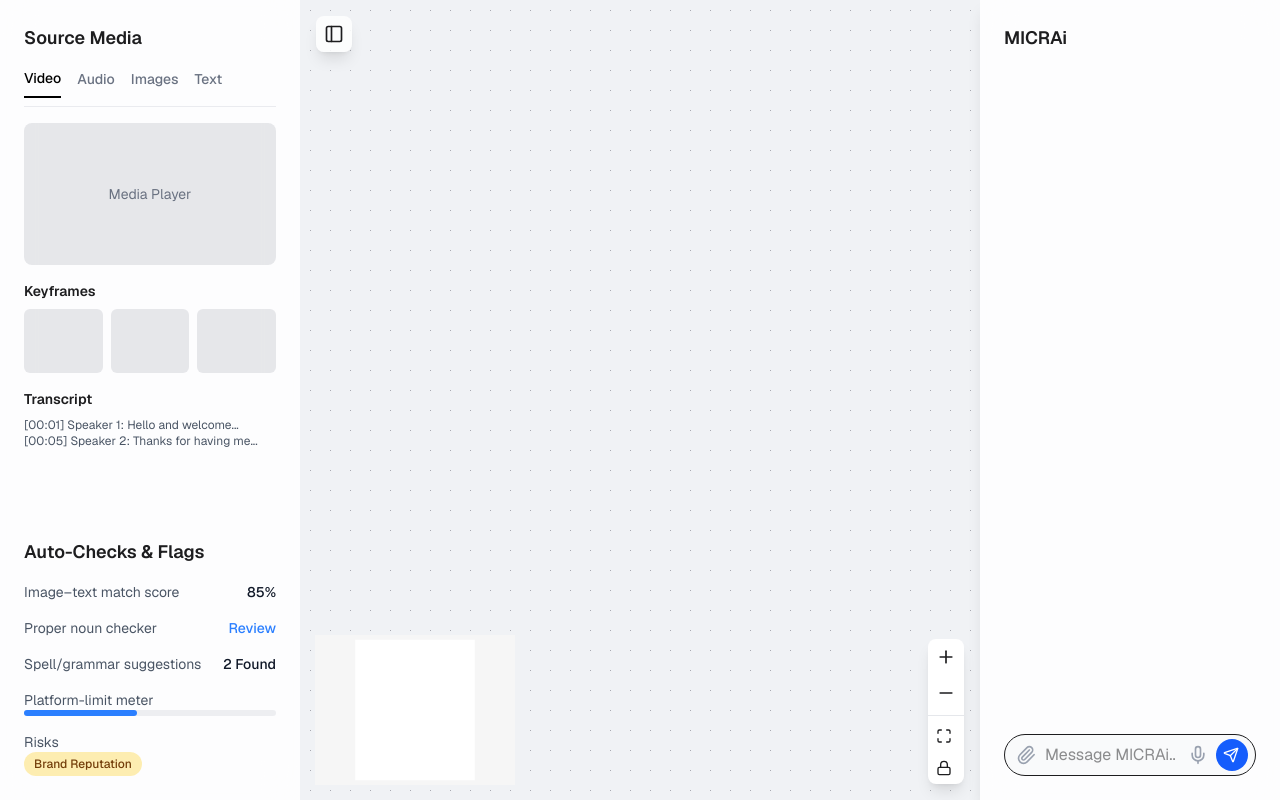
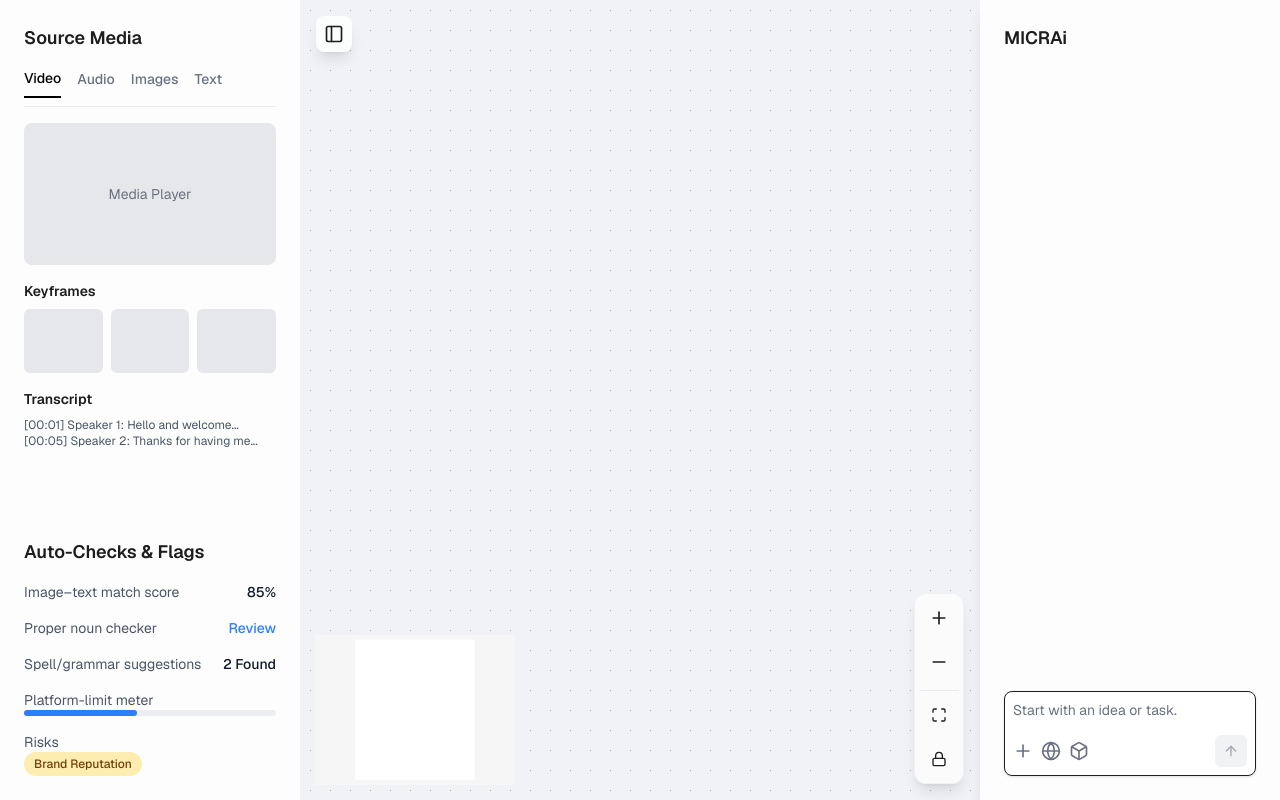
Before and after one commit to mcronin4/MiCRA, a Next.js app in the folder frontend/: page / in a window 1280 px wide. Built offline with nearby package versions, Linux system fonts and the light colour scheme.

Commit message:
last grind

```diff
--- a/frontend/package.json
+++ b/frontend/package.json
@@ -17,6 +17,7 @@
     "react": "19.1.0",
     "react-dom": "19.1.0",
     "react-draggable": "^4.4.6",
+    "react-icons": "^5.5.0",
     "react-zoom-pan-pinch": "^3.7.0",
     "sonner": "^2.0.7",
     "tailwind-merge": "^3.3.1"
--- a/frontend/src/app/globals.css
+++ b/frontend/src/app/globals.css
@@ -25,6 +25,7 @@ body {
   font-family: -apple-system, BlinkMacSystemFont, "San Francisco", "SF Pro Display", "SF UI Display", "SF UI Text", "Segoe UI", system-ui, Tahoma, Geneva, Verdana, sans-serif;
   -webkit-font-smoothing: antialiased;
   -moz-osx-font-smoothing: grayscale;
+  transition: all 0.2s ease-in-out;
 }
 
 @keyframes fade-in {
--- a/frontend/src/components/FinalReview.tsx
+++ b/frontend/src/components/FinalReview.tsx
@@ -1,6 +1,6 @@
 "use client";
-import React, { useState, useRef, useCallback } from 'react';
-import { Paperclip, Mic, Send, PanelLeft, PanelRight } from 'lucide-react';
+import React, { useState, useRef, useCallback, useEffect } from 'react';
+import { Plus, Globe, Box, ArrowUp, PanelLeft, PanelRight } from 'lucide-react';
 import { ReactFlowWrapper } from './canvas/ReactFlowWrapper';
 import type { Node, Edge, OnConnect } from '@xyflow/react';
 import { LinkedInComponent } from './canvas/LinkedInComponent';
@@ -27,10 +27,16 @@ const FinalReview = () => {
   const [sidebarsVisible, setSidebarsVisible] = useState(true);
   const [chatMessage, setChatMessage] = useState('');
   const [chatHistory, setChatHistory] = useState<{ user: string; text: string }[]>([]);
+  const textareaRef = useRef<HTMLTextAreaElement>(null);
   const nextId = useRef(0);
   const canvasContainerRef = useRef<HTMLDivElement>(null);
   const [reactFlowInstance, setReactFlowInstance] = useState<any>(null);
   const [isLocked, setIsLocked] = useState(false);
+  const [isClient, setIsClient] = useState(false);
+
+  useEffect(() => {
+    setIsClient(true);
+  }, []);
 
   const SourceMediaContent = () => {
     switch (activeTab) {
@@ -327,7 +333,7 @@ const FinalReview = () => {
               <div key={index} className={`flex mb-4 ${chat.user === 'You' ? 'justify-end' : 'justify-start'}`}>
                 <div className="flex-1">
                   {chat.user === 'You' ? (
-                    <div className="bg-gray-100 p-3 rounded-lg">
+                    <div className="bg-[#F4F4F6] text-[#1d1d1f] p-3 rounded-lg">
                       <p className="text-sm">{chat.text}</p>
                     </div>
                   ) : (
@@ -338,16 +344,42 @@ const FinalReview = () => {
               </div>
             ))}
           </div>
-          <div className="mt-4 relative">
-            <input type="text" placeholder="Message MICRAi..." className="w-full pl-10 pr-20 py-2 border rounded-full bg-gray-50 focus:outline-none focus:ring-2 focus:ring-blue-400" value={chatMessage} onChange={(e) => setChatMessage(e.target.value)} />
-            <Paperclip className="absolute left-3 top-1/2 -translate-y-1/2 text-gray-400" size={20} />
-            <div className="absolute right-2 top-1/2 -translate-y-1/2 flex items-center space-x-2">
-              <Mic className="text-gray-400 cursor-pointer" size={20} />
-              <button className="bg-blue-600 text-white w-8 h-8 rounded-full flex items-center justify-center" onClick={handleSendMessage}>
-                <Send size={16} className="-ml-0.5" />
+          {isClient && <div className="mt-4 p-2 border rounded-lg bg-white/80 shadow-sm">
+            <textarea
+              ref={textareaRef}
+              placeholder="Start with an idea or task."
+              className="w-full bg-transparent focus:outline-none resize-none text-sm placeholder-gray-500"
+              value={chatMessage}
+              onChange={(e) => {
+                setChatMessage(e.target.value);
+                if (textareaRef.current) {
+                  textareaRef.current.style.height = 'auto';
+                  textareaRef.current.style.height = `${e.target.scrollHeight}px`;
+                }
+              }}
+              onKeyDown={(e) => {
+                if (e.key === 'Enter' && !e.shiftKey) {
+                  e.preventDefault();
+                  handleSendMessage();
+                }
+              }}
+              rows={1}
+            />
+            <div className="flex justify-between items-center mt-2">
+              <div className="flex items-center space-x-2 text-gray-500">
+                <Plus size={20} className="cursor-pointer hover:text-gray-800" />
+                <Globe size={20} className="cursor-pointer hover:text-gray-800" />
+                <Box size={20} className="cursor-pointer hover:text-gray-800" />
+              </div>
+              <button
+                className="bg-gray-200 text-gray-600 w-8 h-8 rounded-md flex items-center justify-center hover:bg-gray-300 disabled:opacity-50"
+                onClick={handleSendMessage}
+                disabled={!chatMessage.trim()}
+              >
+                <ArrowUp size={16} />
               </button>
             </div>
-          </div>
+          </div>}
         </div>
       )}
     </div>
--- a/frontend/src/components/HitlReview.tsx
+++ b/frontend/src/components/HitlReview.tsx
@@ -1,4 +1,5 @@
-import React, { useState } from 'react';
+import React, { useState, useRef, useEffect } from 'react';
+import { Button } from '@/components/ui/button';
 
 interface HitlReviewProps {
   content: string;
@@ -11,6 +12,14 @@ const HitlReview: React.FC<HitlReviewProps> = ({ content, onApprove, onEdit, onS
   const [isEditing, setIsEditing] = useState(false);
   const [editedContent, setEditedContent] = useState(content);
   const [sendBackReason, setSendBackReason] = useState('');
+  const textareaRef = useRef<HTMLTextAreaElement>(null);
+
+  useEffect(() => {
+    if (isEditing && textareaRef.current) {
+      textareaRef.current.style.height = 'auto';
+      textareaRef.current.style.height = `${textareaRef.current.scrollHeight}px`;
+    }
+  }, [isEditing, editedContent]);
 
   const handleEdit = () => {
     onEdit(editedContent);
@@ -23,21 +32,32 @@ const HitlReview: React.FC<HitlReviewProps> = ({ content, onApprove, onEdit, onS
     }
   };
 
+  const handleContentChange = (e: React.ChangeEvent<HTMLTextAreaElement>) => {
+    setEditedContent(e.target.value);
+    if (textareaRef.current) {
+      textareaRef.current.style.height = 'auto';
+      textareaRef.current.style.height = `${textareaRef.current.scrollHeight}px`;
+    }
+  };
+
+
   return (
-    <div className="mt-10">
-      <div className="border border-gray-200 rounded-xl overflow-hidden">
+    <div className="mt-10 max-w-2xl mx-auto">
+      <div className="border border-gray-200 rounded-xl shadow-sm overflow-hidden">
         <div className="bg-gray-50 px-6 py-4 border-b border-gray-200">
-          <h3 className="text-lg font-semibold text-[#1d1d1f]">Review Content</h3>
+          <h3 className="text-lg font-semibold text-gray-800">Review Content</h3>
         </div>
         <div className="bg-white p-6">
           {isEditing ? (
             <textarea
-              className="w-full h-48 px-5 py-4 bg-gray-50 border border-gray-300 rounded-xl text-base text-[#1d1d1f] placeholder-[#86868b] focus:outline-none focus:ring-2 focus:ring-[#0071e3] focus:border-transparent transition-all duration-200 resize-none"
+              ref={textareaRef}
+              className="w-full px-4 py-3 bg-gray-50 border border-gray-300 rounded-lg text-base text-gray-900 placeholder-gray-500 focus:outline-none focus:ring-2 focus:ring-blue-500 focus:border-transparent transition-all duration-200 resize-none overflow-hidden"
               value={editedContent}
-              onChange={(e) => setEditedContent(e.target.value)}
+              onChange={handleContentChange}
+              rows={1}
             />
           ) : (
-            <pre className="text-[#1d1d1f] whitespace-pre-wrap text-sm leading-relaxed font-normal">
+            <pre className="text-gray-800 whitespace-pre-wrap text-base leading-relaxed font-normal">
               {content}
             </pre>
           )}
@@ -45,44 +65,33 @@ const HitlReview: React.FC<HitlReviewProps> = ({ content, onApprove, onEdit, onS
         <div className="bg-gray-50 px-6 py-4 flex items-center justify-between">
           <div>
             {isEditing ? (
-              <button
-                onClick={handleEdit}
-                className="px-4 py-2 bg-blue-500 text-white rounded-lg hover:bg-blue-600 focus:outline-none focus:ring-2 focus:ring-blue-500 focus:ring-offset-2 transition-all duration-200 text-sm font-medium"
-              >
+              <Button onClick={handleEdit}>
                 Save Edits
-              </button>
+              </Button>
             ) : (
-              <button
-                onClick={() => setIsEditing(true)}
-                className="px-4 py-2 bg-gray-200 text-gray-700 rounded-lg hover:bg-gray-300 focus:outline-none focus:ring-2 focus:ring-gray-400 focus:ring-offset-2 transition-all duration-200 text-sm font-medium"
-              >
+              <Button onClick={() => setIsEditing(true)} variant="secondary">
                 Edit
-              </button>
+              </Button>
             )}
           </div>
-          <div className="flex items-center space-x-4">
-            <button
-              onClick={onApprove}
-              className="px-4 py-2 bg-green-500 text-white rounded-lg hover:bg-green-600 focus:outline-none focus:ring-2 focus:ring-green-500 focus:ring-offset-2 transition-all duration-200 text-sm font-medium"
-            >
-              Approve
-            </button>
-            <div>
-              <input
+          <div className="flex items-center space-x-2">
+             <input
                 type="text"
-                className="px-3 py-2 border border-gray-300 rounded-lg text-sm"
+                className="px-3 py-2 border border-gray-300 rounded-lg text-sm w-48 focus:outline-none focus:ring-2 focus:ring-blue-500"
                 placeholder="Reason for sending back..."
                 value={sendBackReason}
                 onChange={(e) => setSendBackReason(e.target.value)}
               />
-              <button
-                onClick={handleSendBack}
-                disabled={!sendBackReason.trim()}
-                className="ml-2 px-4 py-2 bg-red-500 text-white rounded-lg hover:bg-red-600 focus:outline-none focus:ring-2 focus:ring-red-500 focus:ring-offset-2 transition-all duration-200 text-sm font-medium disabled:opacity-50"
-              >
-                Send Back
-              </button>
-            </div>
+            <Button onClick={onApprove} variant="default" className="bg-green-500 hover:bg-green-600">
+              Approve
+            </Button>
+            <Button
+              onClick={handleSendBack}
+              disabled={!sendBackReason.trim()}
+              variant="destructive"
+            >
+              Send Back
+            </Button>
           </div>
         </div>
       </div>
--- a/frontend/src/components/ZoomControls.tsx
+++ b/frontend/src/components/ZoomControls.tsx
@@ -1,5 +1,6 @@
 import React from 'react';
 import { Plus, Minus, Maximize, Lock } from 'lucide-react';
+import { Button } from './ui/button';
 
 interface ZoomControlsProps {
   scale: number;
@@ -19,20 +20,20 @@ const ZoomControls: React.FC<ZoomControlsProps> = ({
   isLocked,
 }) => {
   return (
-    <div className="absolute bottom-4 right-4 bg-white rounded-lg shadow-lg flex flex-col items-center">
-      <button onClick={onZoomIn} className="p-2 hover:bg-gray-100 w-full">
+    <div className="absolute bottom-4 right-4 bg-white/70 backdrop-blur-sm border border-gray-200/50 rounded-xl shadow-lg flex flex-col items-center p-1 space-y-1">
+      <Button variant="ghost" size="icon" onClick={onZoomIn}>
         <Plus size={20} />
-      </button>
-      <button onClick={onZoomOut} className="p-2 hover:bg-gray-100 w-full">
+      </Button>
+      <Button variant="ghost" size="icon" onClick={onZoomOut}>
         <Minus size={20} />
-      </button>
-      <div className="w-full border-t border-gray-200 my-1"></div>
-      <button onClick={onFitView} className="p-2 hover:bg-gray-100 w-full">
+      </Button>
+      <div className="w-full border-t border-gray-200/80 my-1"></div>
+      <Button variant="ghost" size="icon" onClick={onFitView}>
         <Maximize size={16} />
-      </button>
-      <button onClick={onToggleLock} className={`p-2 hover:bg-gray-100 w-full ${isLocked ? 'text-blue-500' : ''}`}>
+      </Button>
+      <Button variant="ghost" size="icon" onClick={onToggleLock} className={`${isLocked ? 'text-blue-500' : ''}`}>
         <Lock size={16} />
-      </button>
+      </Button>
     </div>
   );
 };
--- a/frontend/src/components/canvas/Canvas.tsx
+++ b/frontend/src/components/canvas/Canvas.tsx
@@ -13,7 +13,7 @@ import {
   Sparkles,
   Upload,
 } from "lucide-react";
-import { useCallback, useEffect, useRef, useState, type DragEvent } from "react";
+import { useCallback, useEffect, useRef, useState, type DragEvent, MouseEvent } from "react";
 import { Button } from "@/components/ui/button"; // Assuming you have a Button component
 import type { Edge, Node, NodeTypes, OnConnect, Viewport } from "@xyflow/react";
 import { ReactFlowWrapper } from "./ReactFlowWrapper";
@@ -21,6 +21,8 @@ import { LinkedInNode } from "./LinkedInNode";
 import { EmailNode } from "./EmailNode";
 import { TikTokNode } from "./TikTokNode";
 import ZoomControls from "../ZoomControls";
+import AddPartMenu from "../AddPartMenu";
+import PartContextMenu from "../PartContextMenu";
 
 const nodeTypes: NodeTypes = {
   linkedIn: LinkedInNode,
@@ -82,11 +84,43 @@ function InnerCanvas({
   const [isSidebarCollapsed, setIsSidebarCollapsed] = useState(false);
   const [isLocked, setIsLocked] = useState(false);
   const [zoom, setZoom] = useState(1);
+  const [addMenu, setAddMenu] = useState<{ x: number; y: number } | null>(null);
+  const [contextMenu, setContextMenu] = useState<{ x: number; y: number; nodeId: string } | null>(null);
 
   const onConnect: OnConnect = useCallback(
     (params) => setEdges((eds: Edge[]) => addEdge(params, eds)),
     [setEdges, addEdge]
   );
+
+  const onPaneContextMenu = useCallback(
+    (event: MouseEvent) => {
+      event.preventDefault();
+      setContextMenu(null);
+      setAddMenu({
+        x: event.clientX,
+        y: event.clientY,
+      });
+    },
+    [setAddMenu]
+  );
+
+  const onNodeContextMenu = useCallback(
+    (event: MouseEvent, node: Node) => {
+      event.preventDefault();
+      setAddMenu(null);
+      setContextMenu({
+        x: event.clientX,
+        y: event.clientY,
+        nodeId: node.id,
+      });
+    },
+    [setContextMenu]
+  );
+
+  const onPaneClick = useCallback(() => {
+    setAddMenu(null);
+    setContextMenu(null);
+  }, []);
 
   const onDragOver = useCallback((event: DragEvent) => {
     event.preventDefault();
@@ -118,6 +152,48 @@ function InnerCanvas({
     },
     [reactFlowInstance, setNodes]
   );
+
+  const addNode = (type: string) => {
+    if (!addMenu) return;
+    const position = reactFlowInstance.screenToFlowPosition({
+      x: addMenu.x,
+      y: addMenu.y,
+    });
+    const newNode: Node = {
+      id: `${type}-${Date.now()}`,
+      type,
+      position,
+      data: { label: `${type} node` },
+    };
+    setNodes((nds: Node[]) => nds.concat(newNode));
+  };
+
+  const deleteNode = () => {
+    if (!contextMenu) return;
+    setNodes((nds: Node[]) => nds.filter((n: Node) => n.id !== contextMenu.nodeId));
+  };
+
+  const duplicateNode = () => {
+    if (!contextMenu) return;
+    const nodeToDuplicate = nodes.find((n: Node) => n.id === contextMenu.nodeId);
+    if (!nodeToDuplicate) return;
+    const newNode: Node = {
+      ...nodeToDuplicate,
+      id: `${nodeToDuplicate.type}-${Date.now()}`,
+      position: {
+        x: nodeToDuplicate.position.x + 20,
+        y: nodeToDuplicate.position.y + 20,
+      },
+    };
+    setNodes((nds: Node[]) => nds.concat(newNode));
+  };
+
+  const copyNode = () => {
+    if (!contextMenu) return;
+    const nodeToCopy = nodes.find((n: Node) => n.id === contextMenu.nodeId);
+    if (!nodeToCopy) return;
+    navigator.clipboard.writeText(JSON.stringify(nodeToCopy));
+  };
 
   return (
     <ReactFlowProvider>
@@ -219,7 +295,10 @@ function InnerCanvas({
             nodeTypes={nodeTypes}
             fitView
             proOptions={{ hideAttribution: true }}
-            onMove={(_, viewport: Viewport) => setZoom(viewport.zoom)}
+            onMove={(_: any, viewport: Viewport) => setZoom(viewport.zoom)}
+            onPaneContextMenu={onPaneContextMenu}
+            onNodeContextMenu={onNodeContextMenu}
+            onPaneClick={onPaneClick}
           >
             <Background variant="dots" gap={16} size={1} />
             <Controls />
@@ -233,6 +312,22 @@ function InnerCanvas({
             onToggleLock={() => setIsLocked(!isLocked)}
             isLocked={isLocked}
           />
+          {addMenu && (
+            <AddPartMenu
+              position={addMenu}
+              onAddPart={addNode}
+              onClose={() => setAddMenu(null)}
+            />
+          )}
+          {contextMenu && (
+            <PartContextMenu
+              position={contextMenu}
+              onDelete={deleteNode}
+              onDuplicate={duplicateNode}
+              onCopy={copyNode}
+              onClose={() => setContextMenu(null)}
+            />
+          )}
         </div>
       </div>
     </ReactFlowProvider>
@@ -260,20 +355,19 @@ function DraggableNode({
   };
 
   const colorClasses = {
-    blue: "from-blue-500/20 to-blue-600/20 hover:from-blue-500/30 hover:to-blue-600/30 border-blue-500/30 text-blue-500",
-    green: "from-green-500/20 to-green-600/20 hover:from-green-500/30 hover:to-green-600/30 border-green-500/30 text-green-500",
-    purple: "from-purple-500/20 to-purple-600/20 hover:from-purple-500/30 hover:to-purple-600/30 border-purple-500/30 text-purple-500",
-    yellow: "from-yellow-500/20 to-yellow-600/20 hover:from-yellow-500/30 hover:to-yellow-600/30 border-yellow-500/30 text-yellow-500",
+    blue: "bg-blue-100 hover:bg-blue-200 text-blue-800",
+    green: "bg-green-100 hover:bg-green-200 text-green-800",
+    purple: "bg-purple-100 hover:bg-purple-200 text-purple-800",
+    yellow: "bg-yellow-100 hover:bg-yellow-200 text-yellow-800",
   };
 
   if (collapsed) {
     return (
       <div
-        className={`cursor-move rounded-xl bg-gradient-to-br ${colorClasses[color]} border backdrop-blur-sm p-3 transition-all hover:scale-105 hover:shadow-lg flex items-center justify-center group`}
+        className={`cursor-move rounded-lg p-3 transition-colors flex items-center justify-center group ${colorClasses[color]}`}
         onDragStart={onDragStart}
         draggable
         title={label}
-        style={{ opacity: 1 }}
       >
         <div className="text-foreground">{icon}</div>
       </div>
@@ -282,10 +376,9 @@ function DraggableNode({
 
   return (
     <div
-      className={`cursor-move rounded-xl bg-gradient-to-br ${colorClasses[color]} border backdrop-blur-sm p-4 transition-all hover:scale-[1.02] hover:shadow-lg group`}
+      className={`cursor-move rounded-lg p-4 transition-colors group ${colorClasses[color]}`}
       onDragStart={onDragStart}
       draggable
-      style={{ opacity: 1 }}
     >
       <div className="space-y-2">
         <div className="flex items-center gap-3">
--- a/frontend/src/components/ui/button.tsx
+++ b/frontend/src/components/ui/button.tsx
@@ -4,24 +4,25 @@ import { cva, type VariantProps } from "class-variance-authority";
 import { cn } from "@/lib/utils"; // Assuming you have a cn utility
 
 const buttonVariants = cva(
-  "inline-flex items-center justify-center rounded-md text-sm font-medium ring-offset-background transition-colors focus-visible:outline-none focus-visible:ring-2 focus-visible:ring-ring focus-visible:ring-offset-2 disabled:pointer-events-none disabled:opacity-50",
+  "inline-flex items-center justify-center rounded-lg text-sm font-semibold ring-offset-background transition-all duration-200 ease-in-out focus-visible:outline-none focus-visible:ring-2 focus-visible:ring-blue-400 focus-visible:ring-offset-2 disabled:pointer-events-none disabled:opacity-60 active:scale-95",
   {
     variants: {
       variant: {
-        default: "bg-primary text-primary-foreground hover:bg-primary/90",
+        default:
+          "bg-blue-500 text-white shadow-sm hover:bg-blue-600/90",
         destructive:
-          "bg-destructive text-destructive-foreground hover:bg-destructive/90",
+          "bg-red-500 text-white shadow-sm hover:bg-red-600/90",
         outline:
-          "border border-input bg-background hover:bg-accent hover:text-accent-foreground",
+          "border border-gray-300 bg-transparent text-gray-800 shadow-sm hover:bg-gray-100/80",
         secondary:
-          "bg-secondary text-secondary-foreground hover:bg-secondary/80",
-        ghost: "hover:bg-accent hover:text-accent-foreground",
-        link: "text-primary underline-offset-4 hover:underline",
+          "bg-gray-200 text-gray-900 shadow-sm hover:bg-gray-300/80",
+        ghost: "hover:bg-gray-200/80",
+        link: "text-blue-500 underline-offset-4 hover:underline",
       },
       size: {
-        default: "h-10 px-4 py-2",
-        sm: "h-9 rounded-md px-3",
-        lg: "h-11 rounded-md px-8",
+        default: "h-10 px-5 py-2",
+        sm: "h-9 rounded-lg px-3",
+        lg: "h-11 rounded-lg px-8",
         icon: "h-10 w-10",
       },
     },
```
Also changed, not shown: frontend/src/components/AddPartMenu.tsx (+39 -25 lines), frontend/src/components/PartContextMenu.tsx (+20 -13 lines), 1 other file (tests, documents, lock files or other folders).
